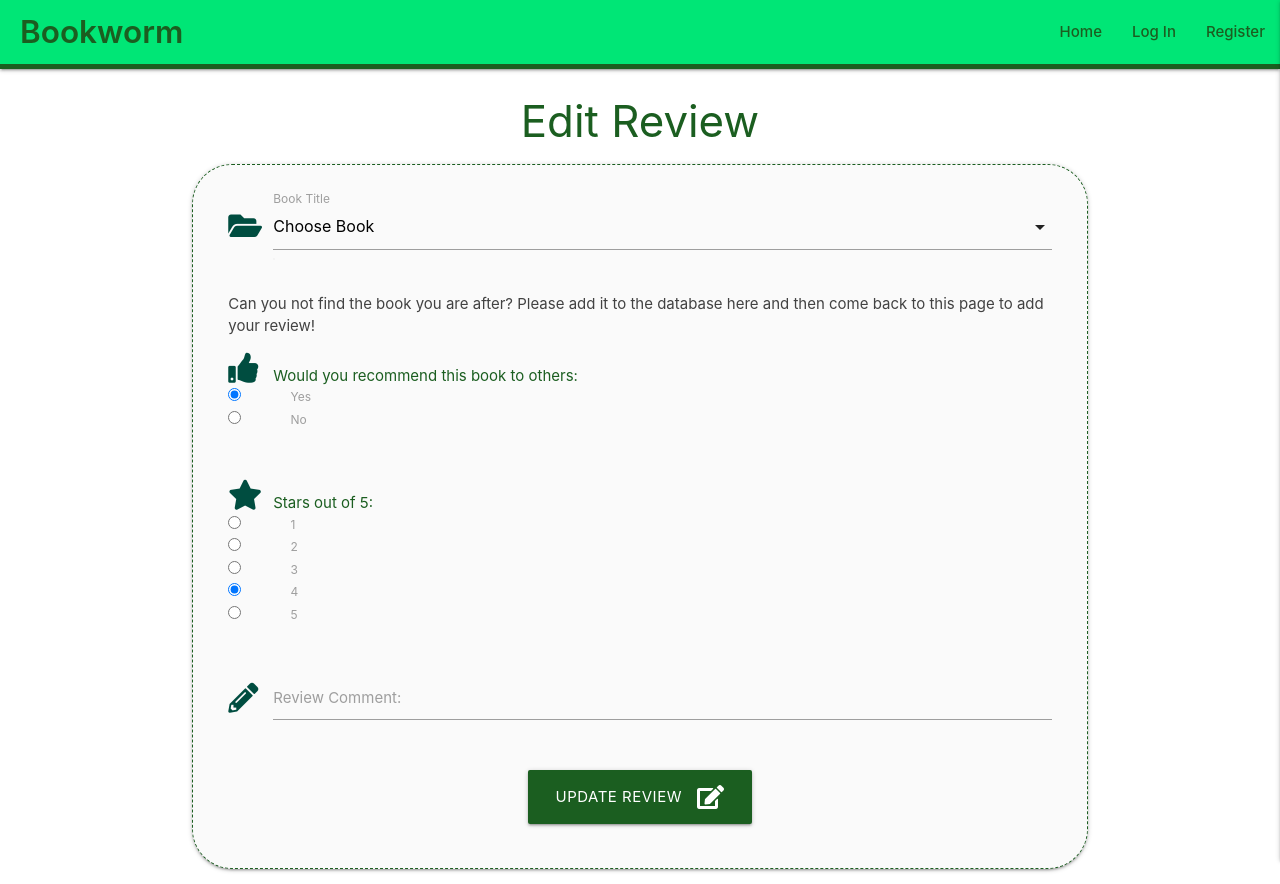
After one commit to mayasharma2110/Bookworm, a Flask app: template templates/edit_review.html in a window 1280 px wide. The commit adds this page. Run offline with Flask 2, Linux system fonts and the light colour scheme; the template is opened without the code that fills it, so the values that code supplies are empty; some libraries are stand-ins or nearby versions.

Commit message:
Created edit review form

```diff
--- a/app.py
+++ b/app.py
@@ -133,6 +133,26 @@ def add_review():
     return render_template("add_review.html", books=books)
 
 
+@app.route("/edit_review/<review_id>", methods=["GET", "POST"])
+def edit_review(review_id):
+    if request.method == "POST":
+        submit = {
+            "book_title": request.form.get("book_title"),
+            "recommend": request.form.get("recommend"),
+            "stars": request.form.get("stars"),
+            "comment": request.form.get("comment"),
+            # "username": session["user"],
+            # "date_created": "",
+            "date_updated": '{0:%d} {0:%B}, {0:%Y}'.format(todaydate, "day", "month", "year")
+        }
+        mongo.db.reviews.update({"_id": ObjectId(review_id)}, submit)
+        flash("Review Successfully Updated")
+
+    review = mongo.db.reviews.find_one({"_id": ObjectId(review_id)})
+    books = mongo.db.books.find().sort("book_title", 1)
+    return render_template("edit_review.html", review=review, books=books)
+
+
 if __name__ == "__main__":
     app.run(host=os.environ.get("IP"),
             port=int(os.environ.get("PORT")),
--- /dev/null
+++ b/templates/edit_review.html
@@ -0,0 +1,76 @@
+{% extends "base.html" %}
+{% block content %}
+
+<h3 class="center-align">Edit Review</h3>
+
+<div class="row card-panel grey lighten-5">
+    <form class="col s12" method="POST" action="{{ url_for('edit_review', review_id=review._id) }}">
+        <!-- select book -->
+        <div class="row">
+            <div class="input-field col s12">
+                <i class="fas fa-folder-open prefix teal-text text-darken-4"></i>
+                <select id="book_title" name="book_title" class="validate" required>
+                    <option value="" disabled selected>Choose Book</option>
+                    {% for book in books %}
+                        <option value="{{ book.book_title }}">{{ book.book_title }} by {{ book.author }}</option>
+                    {% endfor %}
+                </select>
+                <label for="book_title">Book Title</label>
+            </div>
+        </div>
+        <!-- text to direct users to add a new book if not already in database -->
+        <div>Can you not find the book you are after? Please add it to the database here and then come back to this page to add your review!</div>
+        <!-- Recommend -->
+        <div class="row">
+            <div class="input-field2 col s12">
+                <i class="fas fa-thumbs-up prefix teal-text text-darken-4"> </i> <span class="label2">Would you recommend this book to others:</span>
+                <br>
+                <input id="recommend" name="recommend" type="radio" value="Yes" checked >
+                <label for="Yes">Yes</label>
+                <br>
+                <input id="recommend" name="recommend" type="radio" value="No" >
+                <label for="No">No</label>
+            </div>
+        </div>
+        <!-- stars out of 5 -->
+        <div class="row">
+            <div class="input-field2 col s12">
+                <i class="fas fa-star prefix teal-text text-darken-4"> </i> <span class="label2">Stars out of 5:</span>
+                <br>
+                <input id="stars" name="stars" type="radio" value="1">
+                <label for="1">1</label>
+                <br>
+                <input id="stars" name="stars" type="radio" value="2">
+                <label for="2">2</label>
+                <br>
+                <input id="stars" name="stars" type="radio" value="3">
+                <label for="3">3</label>
+                <br>
+                <input id="stars" name="stars" type="radio" value="4" checked>
+                <label for="4">4</label>
+                <br>
+                <input id="stars" name="stars" type="radio" value="5">
+                <label for="5">5</label>
+            </div>
+        </div>
+        <!-- comment -->
+        <div class="row">
+            <div class="input-field col s12">
+                <i class="fas fa-pencil-alt prefix teal-text text-darken-4"></i>
+                <textarea id="comment" name="comment" minlength="10"
+                    maxlength="300" class="materialize-textarea validate" required></textarea>
+                <label for="comment">Review Comment: </label>
+            </div>
+        </div>
+        <!-- submit button -->
+        <div class="row">
+            <div class="col s12 center-align">
+                <button type="submit" class="btn-large green darken-4 text-shadow">
+                    Update Review <i class="fas fa-edit right"></i>
+                </button>
+            </div>
+        </div>
+    </form>
+</div>
+
+{% endblock %}
--- a/templates/reviews.html
+++ b/templates/reviews.html
@@ -29,7 +29,7 @@
                         <!-- <i class="fas fa-caret-down"></i> -->
                         {% if session.user|lower == review.username|lower %}
                             <a class="btn-small pink darken-3" href="#">Delete</a>
-                            <a class="btn-small orange darken-3" href="#">Edit</a>
+                            <a class="btn-small orange darken-3" href="{{ url_for('edit_review', review_id=review._id) }}">Edit</a>
                         {% endif %}
                     </div>
                     <div class="col s9">
```
